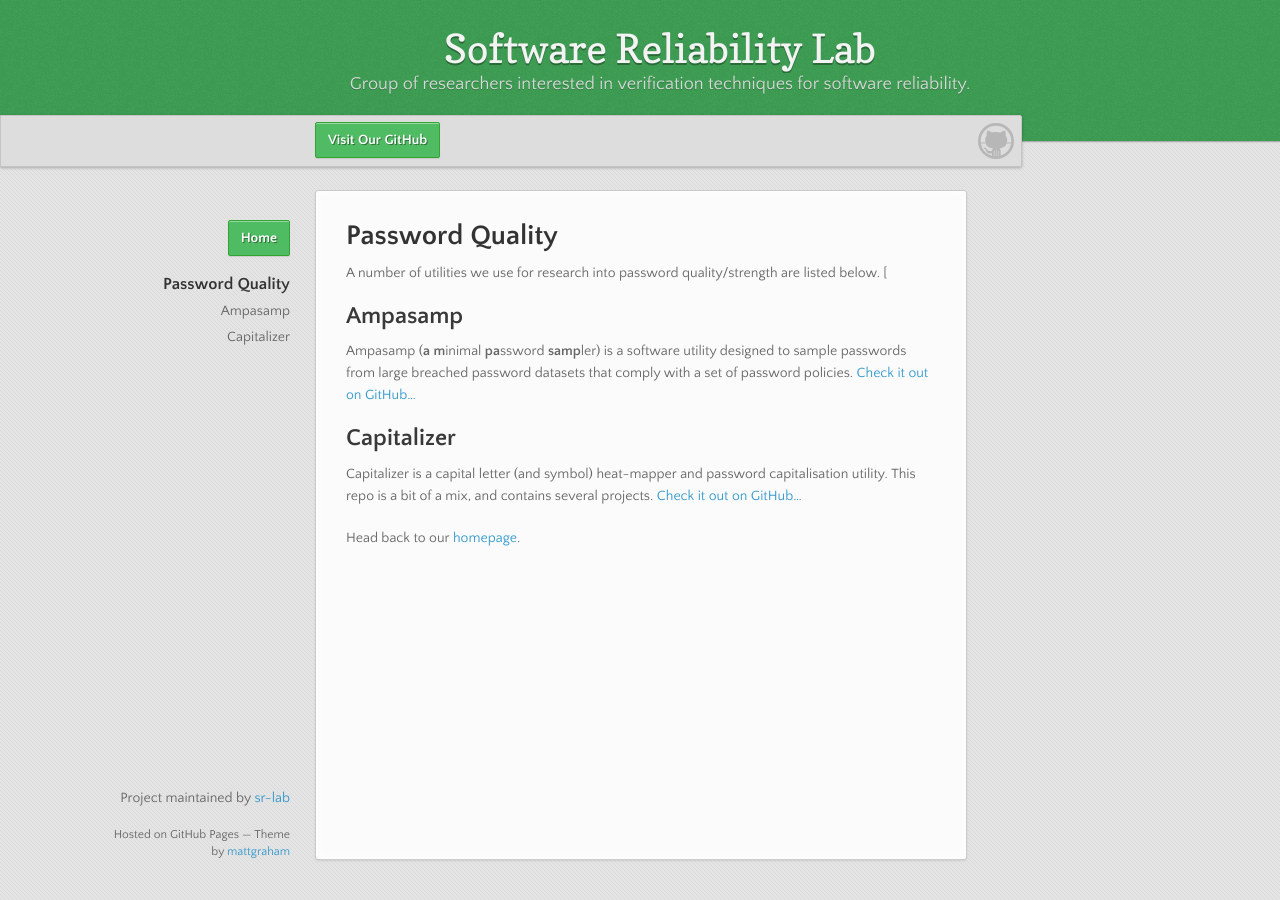
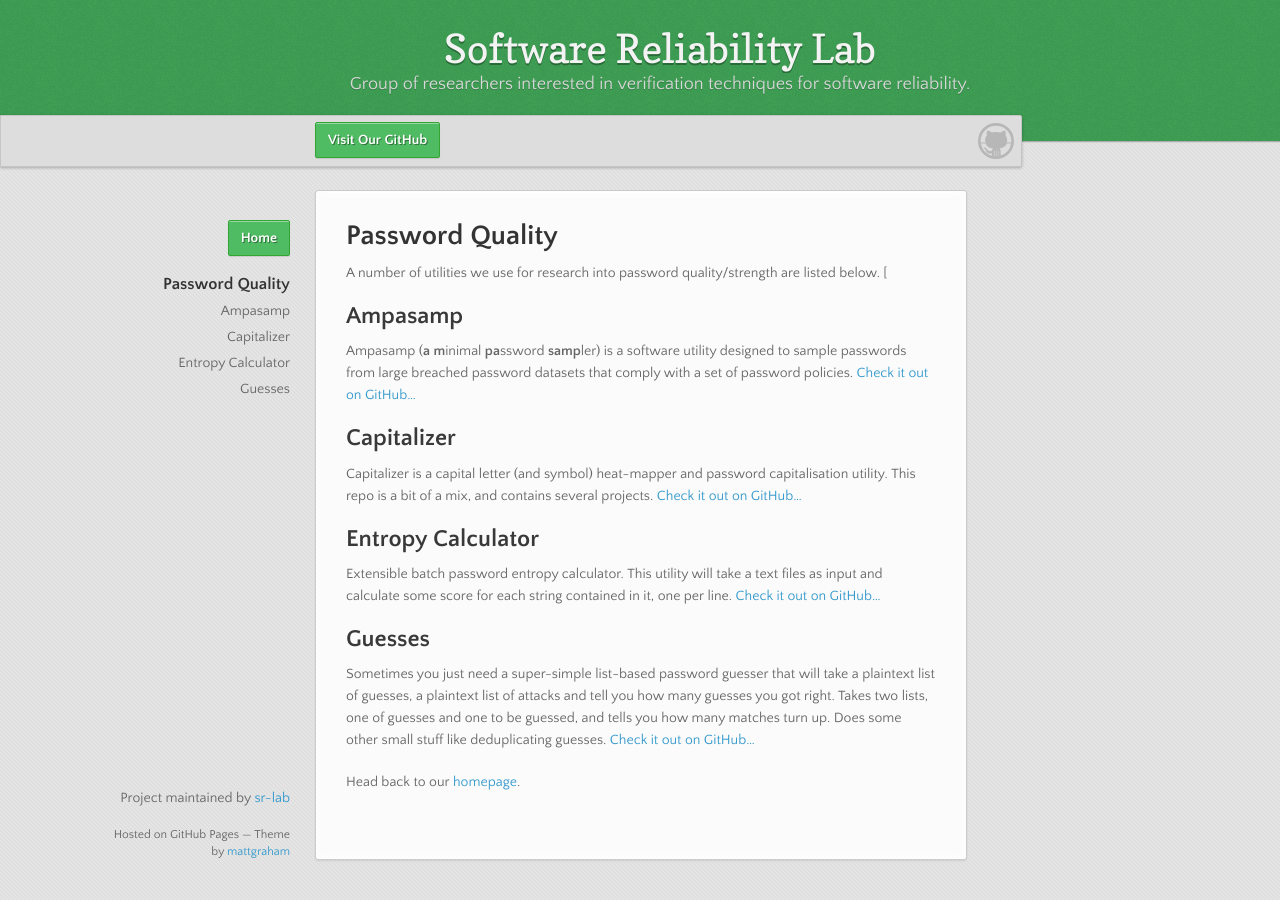
Before and after one commit to sr-lab/sr-lab.github.io.old, a Jekyll site: the page built from password-quality.md, in a window 1280 px wide. Built offline with Jekyll 4.4.1, drawn with Linux system fonts in a browser that asks for light colours; our own code applies the rules of GitHub Pages for plain Markdown files.

Commit message:
Add two more utilities to password quality utilities page

```diff
--- a/password-quality.md
+++ b/password-quality.md
@@ -11,3 +11,9 @@ Ampasamp (**a** **m**inimal **pa**ssword **samp**ler) is a software utility desi
 
 ## Capitalizer
 Capitalizer is a capital letter (and symbol) heat-mapper and password capitalisation utility. This repo is a bit of a mix, and contains several projects. [Check it out on GitHub...](https://github.com/sr-lab/capitalizer)
+
+## Entropy Calculator
+Extensible batch password entropy calculator. This utility will take a text files as input and calculate some score for each string contained in it, one per line. [Check it out on GitHub...](https://github.com/sr-lab/entropy-calculator)
+
+## Guesses
+Sometimes you just need a super-simple list-based password guesser that will take a plaintext list of guesses, a plaintext list of attacks and tell you how many guesses you got right. Takes two lists, one of guesses and one to be guessed, and tells you how many matches turn up. Does some other small stuff like deduplicating guesses. [Check it out on GitHub...](https://github.com/sr-lab/guesser)
```
